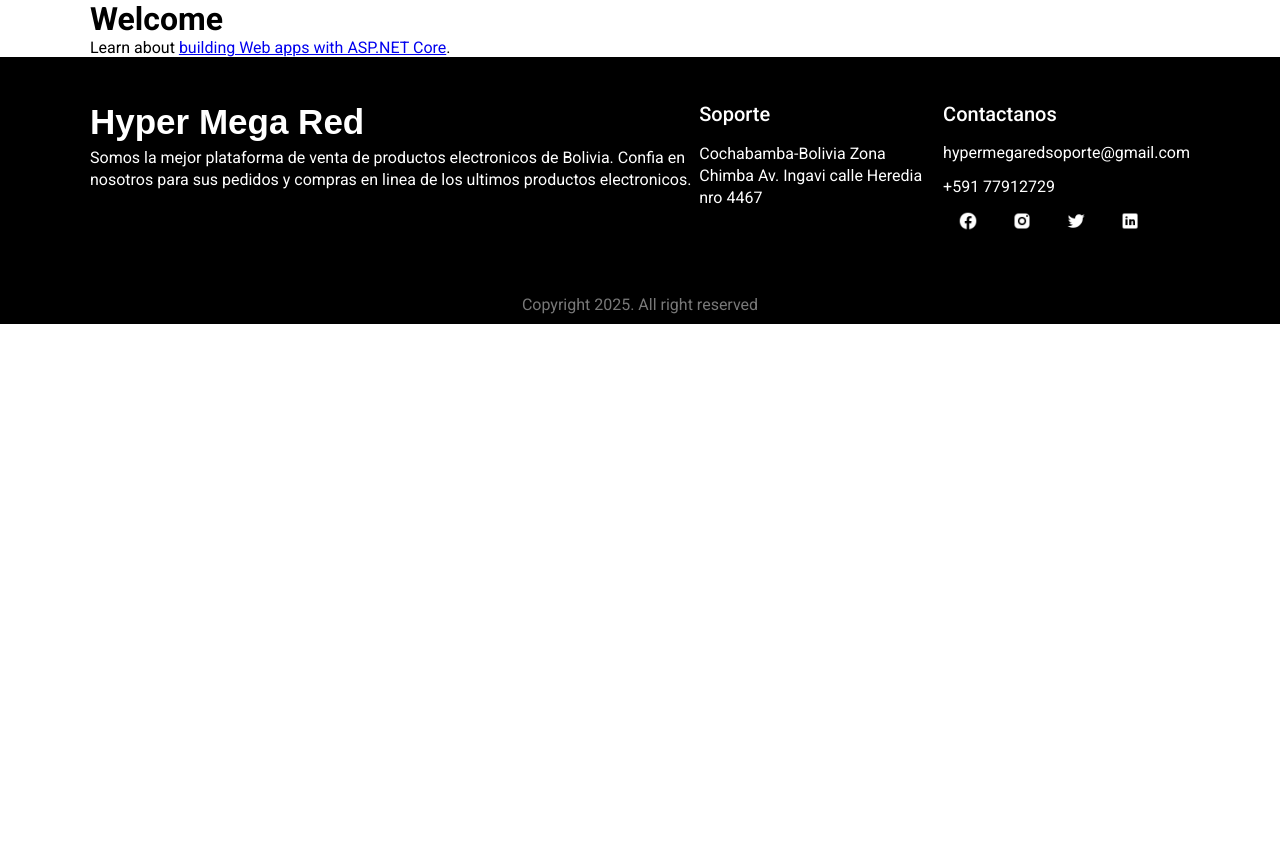
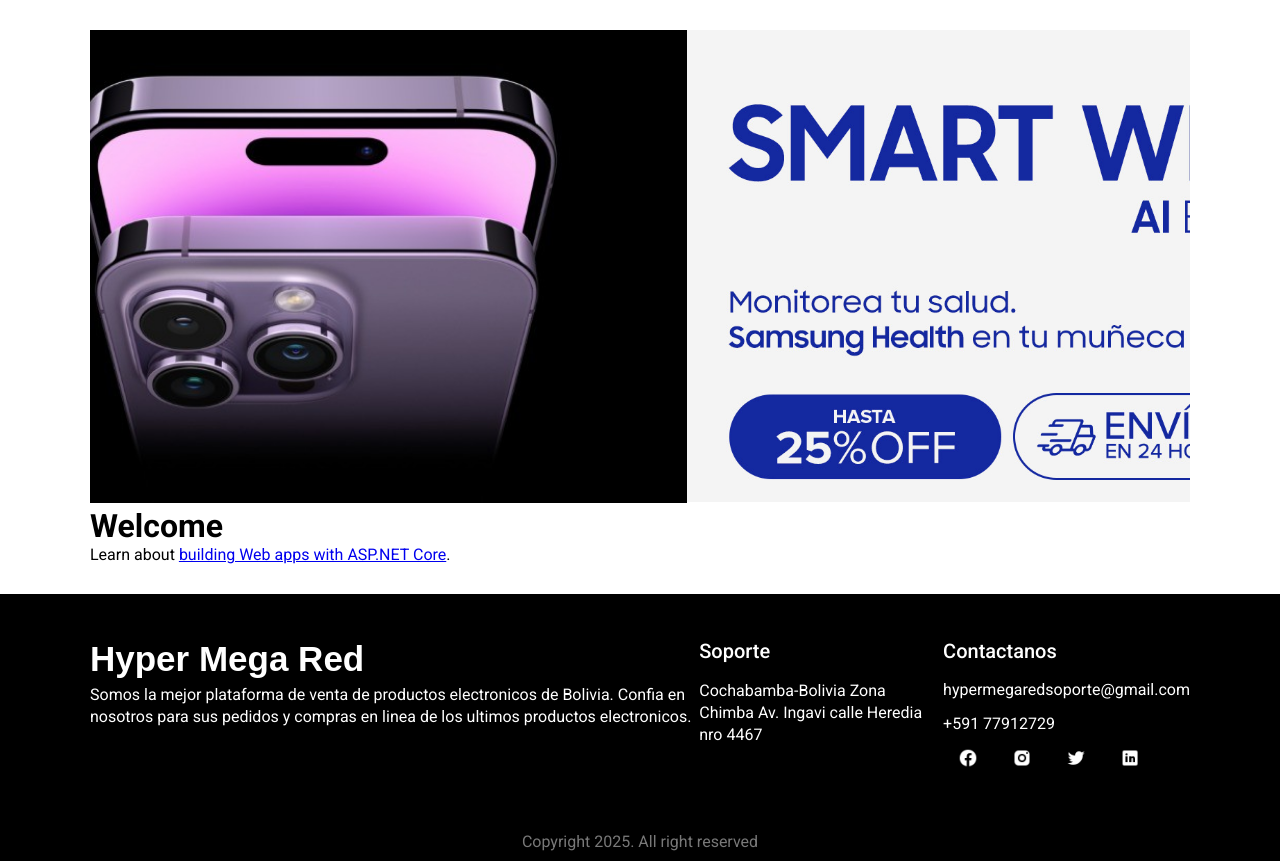
Before and after one commit to rich-333/proyecto-tienda-electronica, an ASP.NET Core app: page / in a window 1280 px wide. Shown: the part 126-987 px from the top of the page. Before the commit the page ends 450 px from the top, so only its background shows below. Run offline with ASP.NET Core 8, Linux system fonts and the light colour scheme; some web fonts are replaced.

Commit message:
Se agregaron estilos y se modifico la estructura de las imagens de promocion del index
Esto nos ayuda a hacer un carrusel de las promociones de la tienda

```diff
--- a/tienda_electronica/Views/Home/Index.cshtml
+++ b/tienda_electronica/Views/Home/Index.cshtml
@@ -8,6 +8,20 @@
 }
 
 <main class="content">
+    <div class="promotions__container">
+        <ul>
+            <li>
+                <a href="#">
+                    <img class="promotions__apple" src="~/img/home/appledescuento.jpg" alt="Imagen de descuentos del 10% de productos apple" />
+                </a>
+            </li>
+            <li>
+                <a href="#">
+                    <img class="promotions__samsung" src="~/img/home/descuentorelojes.jpg" alt="Imagen de descuentos del 25% de relojes de samsung" />
+                </a>
+            </li>
+        </ul>
+    </div>
     <h1 class="display-4">Welcome</h1>
     <p>Learn about <a href="https://learn.microsoft.com/aspnet/core">building Web apps with ASP.NET Core</a>.</p>
 </main>
--- a/tienda_electronica/wwwroot/css/inicio.css
+++ b/tienda_electronica/wwwroot/css/inicio.css
@@ -1,3 +1,41 @@
 .content {
-    padding: 0 90px;
+    padding: 30px 90px;
 }
+
+.promotions__container {
+    height: auto;
+    overflow: hidden;
+}
+
+.promotions__container ul {
+    display: flex;
+    padding: 0;
+    animation: slide 20s infinite alternate ease-in-out;
+}
+
+.promotions__container li {
+    list-style: none;
+    position: relative;
+}
+
+.promotions__apple {
+    width: 1332px;
+}
+
+.promotions__samsung {
+    height: 472px;
+    width: 1332px;
+    object-fit: cover;
+}
+
+
+@keyframes slide {
+    0% { margin-left: 0; }
+    30% { margin-left: 0; }
+
+    35% { margin-left: -100%; }
+    65% { margin-left: -100%; }
+
+    75% { margin-left: 0; }
+    100% { margin-left: 0; }
+}
```
Also changed, not shown: tienda_electronica/wwwroot/img/Home/AppleDescuento.jpg (added), tienda_electronica/wwwroot/img/Home/DescuentoRelojes.jpg (added), tienda_electronica/wwwroot/img/Home/LenovoDescuento.webp (added).
